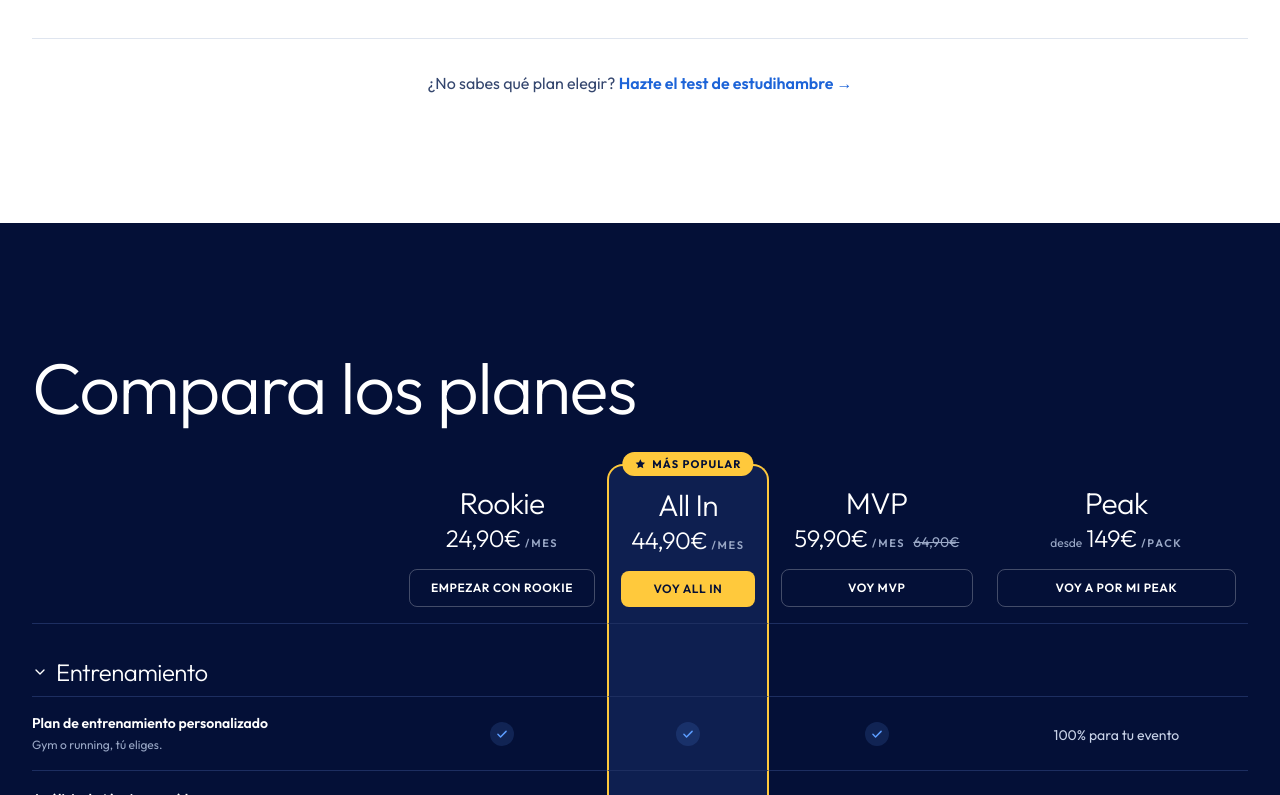
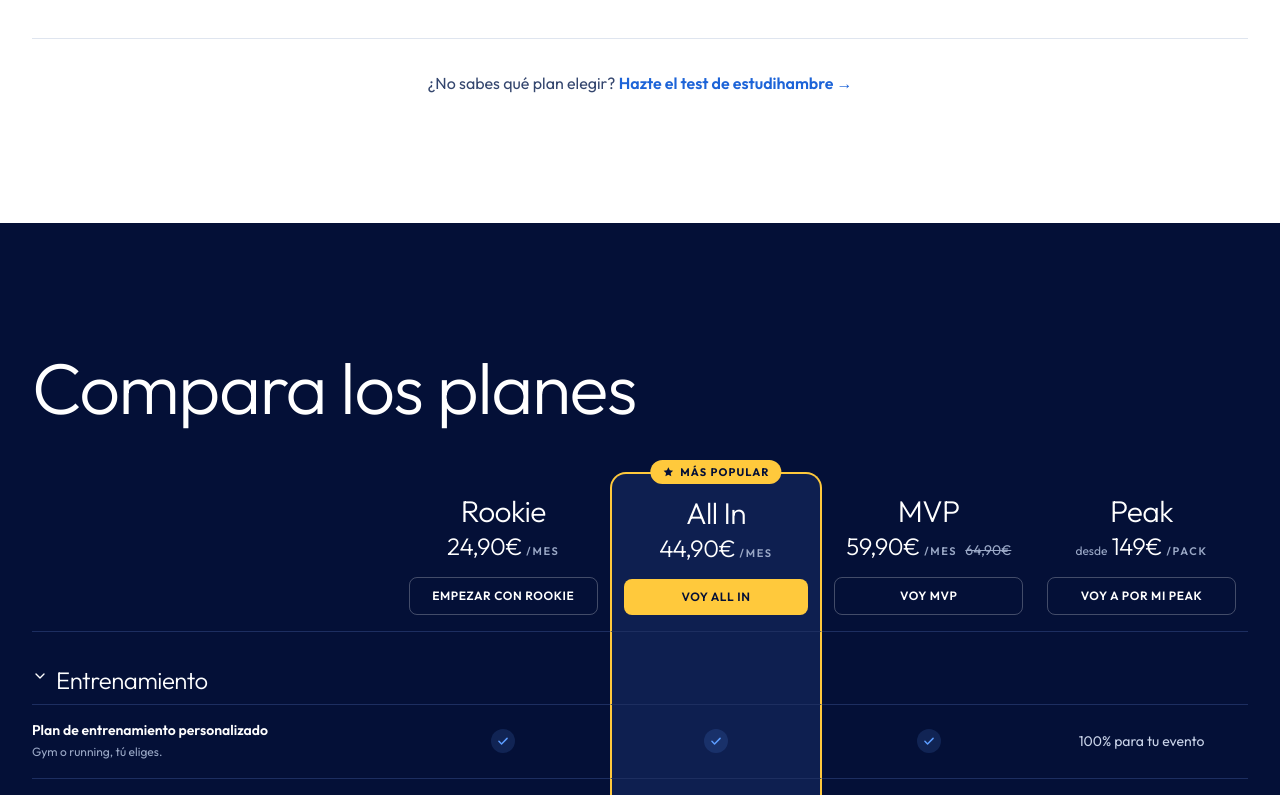
Before and after one commit to elenaturiel/trainwithjaime-web, a React (Vite) app: page /precios in a window 1280 px wide. Shown: the part 2005-2800 px from the top of the page. Built offline with nearby package versions, Linux system fonts and the light colour scheme.

Commit message:
Tabla de planes completa sin scroll ni cabecera fija; Rookie con análisis de técnica limitado
Co-Authored-By: Claude Sonnet 5.5 <noreply@anthropic.com>
Claude-Session: https://claude.ai/code/session_01Hi8A5xtYENSg5QgKc9me6h

```diff
--- a/src/components/PlanComparison.jsx
+++ b/src/components/PlanComparison.jsx
@@ -19,7 +19,7 @@ function Cell({ value }) {
   if (value === true)
     return (
       <>
-        <span className="mx-auto flex h-6 w-6 items-center justify-center rounded-full bg-brand/15 text-brand">
+        <span className="mx-auto flex h-5 w-5 items-center md:h-6 md:w-6 justify-center rounded-full bg-brand/15 text-brand">
           <CheckIcon className="h-3.5 w-3.5" aria-hidden="true" />
         </span>
         <span className="sr-only">Incluido</span>
@@ -34,7 +34,7 @@ function Cell({ value }) {
         <span className="sr-only">No incluido</span>
       </>
     )
-  return <span className="text-sm text-fg-2">{value}</span>
+  return <span className="block text-[11px] leading-tight text-fg-2 md:text-sm">{value}</span>
 }
 
 function ChevronIcon({ open }) {
@@ -67,25 +67,20 @@ export default function PlanComparison() {
 
   return (
     <div>
-      <div
-        className="-mx-5 overflow-x-auto px-5 pt-6 md:mx-0 md:overflow-visible md:px-0"
-        role="region"
-        aria-label="Tabla comparativa de planes"
-        tabIndex={0}
-      >
-        <table className="w-full min-w-[760px] border-separate border-spacing-0 text-left md:min-w-0">
+      <div className="pt-8">
+        <table className="w-full table-fixed border-separate border-spacing-0 text-left">
           <caption className="sr-only">Comparativa de los planes Rookie, All In, MVP y Peak</caption>
           <thead>
             <tr>
-              <td className="w-[30%] border-b border-line bg-ink md:sticky md:top-[72px] md:z-20" />
+              <td className="w-[34%] border-b border-line md:w-[30%]" />
               {PRICING.map((p) => {
                 const h = HEAD_PRICE[p.id]
                 return (
                   <th
                     key={p.id}
                     scope="col"
-                    className={`border-b border-line px-3 pb-4 pt-6 align-top font-normal md:sticky md:top-[72px] md:z-20 ${
-                      pop(p.id) ? `${popCell} rounded-t-2xl border-t-2 border-t-accent` : 'bg-ink'
+                    className={`border-b border-line px-1 pb-4 pt-6 align-top font-normal md:px-3 ${
+                      pop(p.id) ? `${popCell} rounded-t-2xl border-t-2 border-t-accent` : ''
                     }`}
                   >
                     <span className="relative block text-center">
@@ -95,15 +90,15 @@ export default function PlanComparison() {
                           Más popular
                         </span>
                       )}
-                      <span className="block font-display text-3xl leading-none text-fg">{p.name}</span>
+                      <span className="block font-display text-lg leading-none text-fg md:text-3xl">{p.name}</span>
                       <span className="mt-2 block text-fg">
-                        {h.from && <span className="mr-1 text-xs text-muted">desde</span>}
-                        <span className="font-display text-2xl leading-none">{h.price}</span>
-                        <span className="ml-1 text-[11px] font-semibold uppercase tracking-[0.15em] text-muted">
+                        {h.from && <span className="mr-1 text-[10px] text-muted md:text-xs">desde</span>}
+                        <span className="font-display text-sm leading-none md:text-2xl">{h.price}</span>
+                        <span className="ml-1 hidden text-[11px] font-semibold uppercase tracking-[0.15em] text-muted md:inline">
                           {h.period}
                         </span>
                         {h.old && (
-                          <span className="ml-2 text-sm text-muted line-through">
+                          <span className="ml-2 hidden text-sm text-muted line-through md:inline">
                             <span className="sr-only">Precio anterior: </span>
                             {h.old}
                           </span>
@@ -113,7 +108,7 @@ export default function PlanComparison() {
                     <Button
                       to={hrefFor(p.id)}
                       variant={pop(p.id) ? 'primary' : 'secondary'}
-                      className="mt-4 w-full !px-2 !py-2.5 text-xs"
+                      className="mt-4 w-full !px-2 !py-2.5 text-xs max-md:hidden"
                     >
                       {p.cta}
                     </Button>
@@ -131,13 +126,13 @@ export default function PlanComparison() {
                 <tr>
                   <th
                     scope="colgroup"
-                    className="border-b border-line bg-ink pb-3 pt-9 text-left font-normal"
+                    className="border-b border-line pb-3 pt-9 text-left font-normal"
                   >
                     <button
                       type="button"
                       onClick={() => toggle(g.title)}
                       aria-expanded={open}
-                      className="flex items-center gap-2 font-display text-2xl leading-none text-fg focus-visible:outline-2 focus-visible:outline-offset-4 focus-visible:outline-brand"
+                      className="flex items-start gap-2 text-left font-display text-xl leading-none text-fg md:text-2xl focus-visible:outline-2 focus-visible:outline-offset-4 focus-visible:outline-brand"
                     >
                       <ChevronIcon open={open} />
                       {g.title}
@@ -146,21 +141,21 @@ export default function PlanComparison() {
                   {PRICING.map((p) => (
                     <td
                       key={p.id}
-                      className={`border-b border-line ${pop(p.id) ? popCell : 'bg-ink'}`}
+                      className={`border-b border-line ${pop(p.id) ? popCell : ''}`}
                     />
                   ))}
                 </tr>
                 {open &&
                   g.rows.map((row, ri) => (
                     <tr key={row.label}>
-                      <th scope="row" className="border-b border-line bg-ink py-4 pr-3 text-left font-normal">
-                        <span className="block text-sm font-semibold text-fg">{row.label}</span>
-                        {row.note && <span className="mt-0.5 block text-xs leading-relaxed text-muted">{row.note}</span>}
+                      <th scope="row" className="border-b border-line py-3 pr-2 text-left font-normal md:py-4 md:pr-3">
+                        <span className="block text-xs font-semibold leading-snug text-fg md:text-sm">{row.label}</span>
+                        {row.note && <span className="mt-0.5 hidden text-xs leading-relaxed text-muted md:block">{row.note}</span>}
                       </th>
                       {PRICING.map((p) => (
                         <td
                           key={p.id}
-                          className={`border-b border-line px-3 py-4 text-center ${
+                          className={`border-b border-line px-1 py-3 text-center md:px-3 md:py-4 ${
                             pop(p.id)
                               ? `${popCell} ${isLast && ri === g.rows.length - 1 ? 'rounded-b-2xl border-b-2 border-b-accent' : ''}`
                               : ''
@@ -176,7 +171,13 @@ export default function PlanComparison() {
           })}
         </table>
       </div>
-      <p className="mt-4 text-xs text-muted md:hidden">Desliza la tabla para ver todos los planes →</p>
+      <div className="mt-8 grid grid-cols-2 gap-3 md:hidden">
+        {PRICING.map((p) => (
+          <Button key={p.id} to={hrefFor(p.id)} variant={pop(p.id) ? 'primary' : 'secondary'} className="!px-3 text-xs">
+            {p.cta}
+          </Button>
+        ))}
+      </div>
       <p className="mt-8 text-center text-sm text-muted">
         Todos los planes empiezan con una primera asesoría gratis con Jaime.{' '}
         <Link to="/contacto" className="font-semibold text-brand underline-offset-4 hover:underline">
--- a/src/data/pricing.js
+++ b/src/data/pricing.js
@@ -119,7 +119,7 @@ export const COMPARE_GROUPS = [
     title: 'Entrenamiento',
     rows: [
       { label: 'Plan de entrenamiento personalizado', note: 'Gym o running, tú eliges.', values: { rookie: true, allin: true, mvp: true, peak: '100% para tu evento' } },
-      { label: 'Análisis de técnica en vídeo', values: { rookie: 'Cuando lo necesites', allin: 'Ilimitado', mvp: 'Ilimitado', peak: 'Ilimitado' } },
+      { label: 'Análisis de técnica en vídeo', values: { rookie: 'Limitado', allin: 'Ilimitado', mvp: 'Ilimitado', peak: 'Ilimitado' } },
       { label: 'Test inicial y retest cada 4 semanas', note: 'Repetimos las pruebas del principio para que veas cuánto has mejorado.', values: { rookie: false, allin: false, mvp: true, peak: true } },
     ],
   },
```
